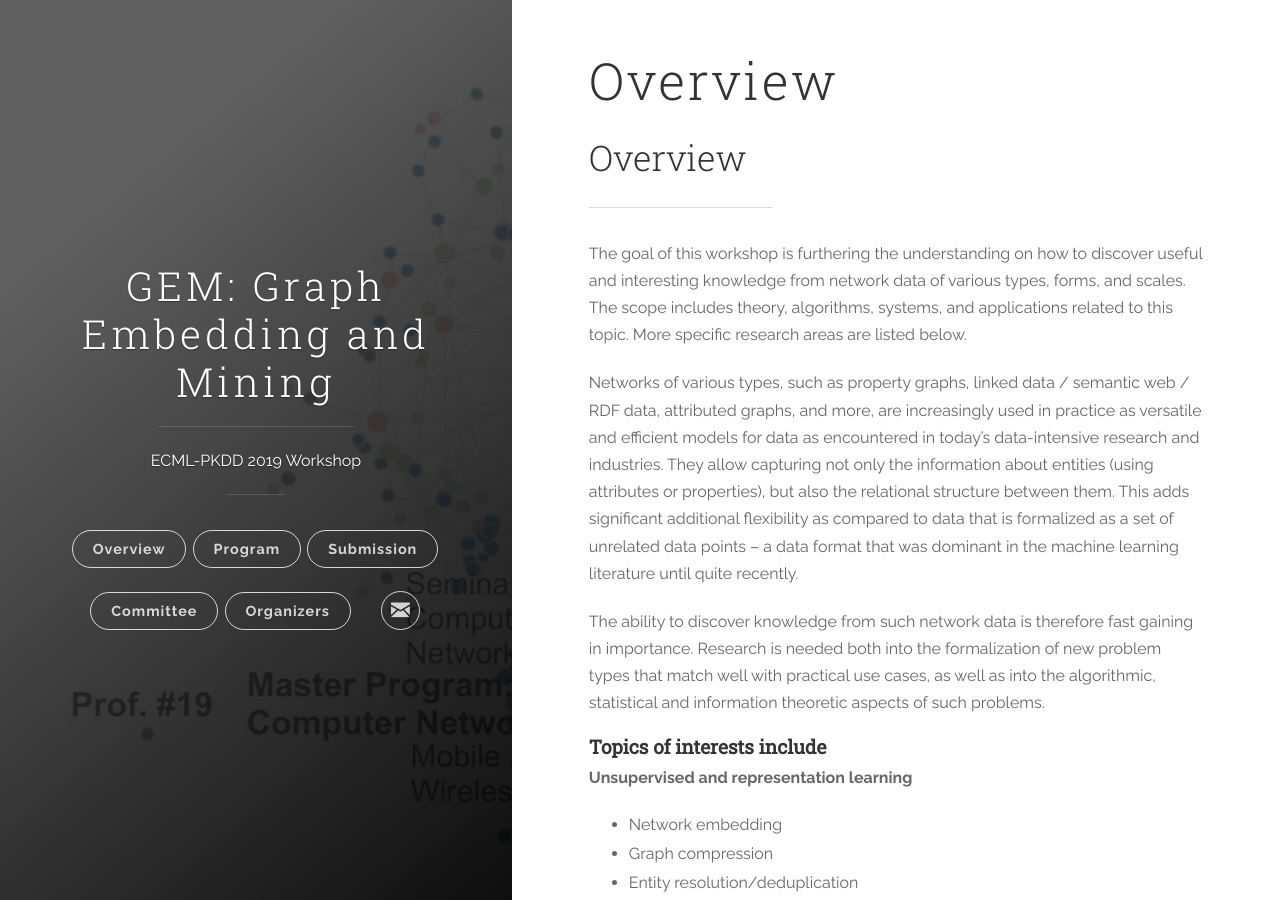
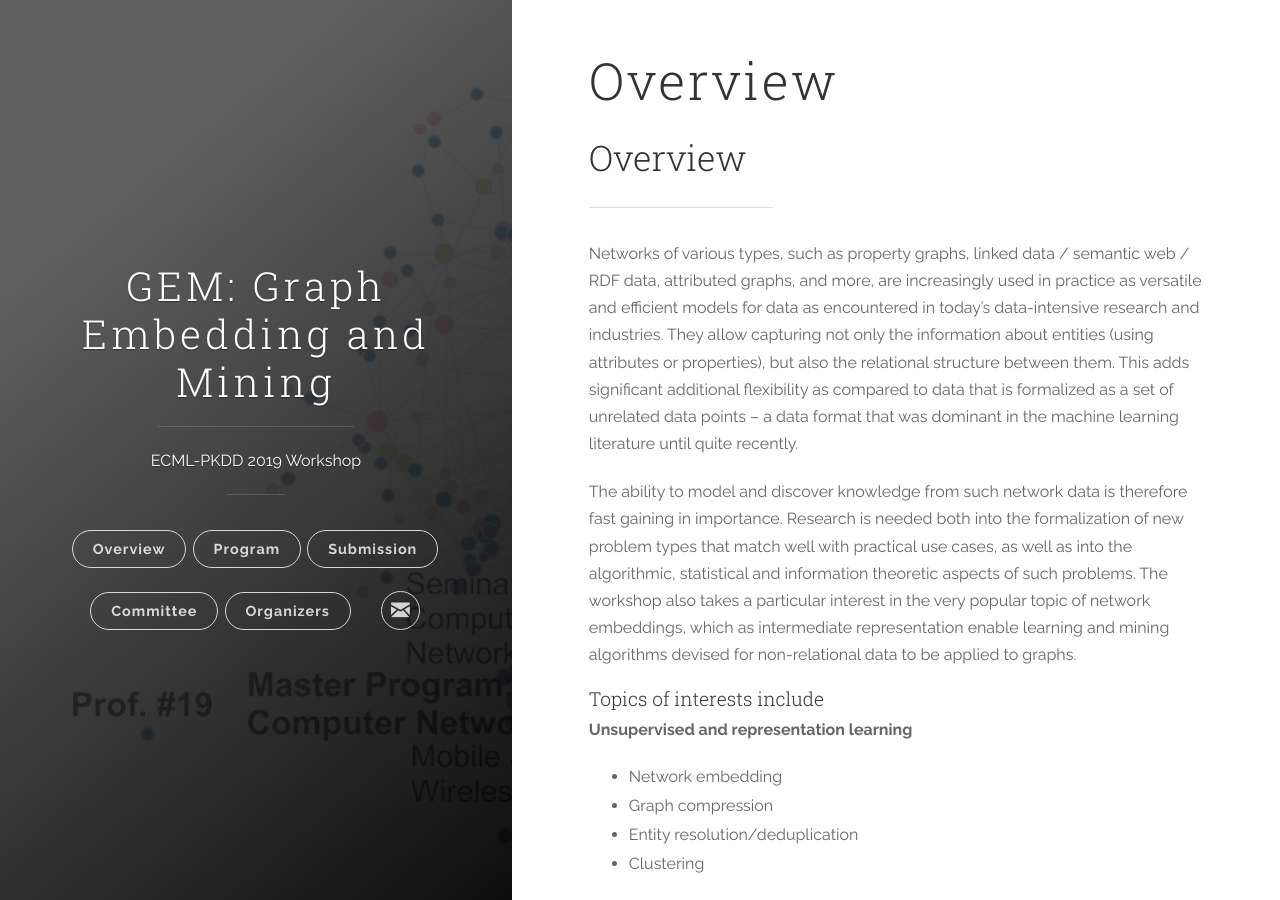
Before and after one commit to gem-ecmlpkdd/gem-ecmlpkdd.github.io, a Jekyll site: the page built from pages/overview.md, in a window 1280 px wide and 900 px high. Built offline with Jekyll 4.4.1, drawn with Linux system fonts in a browser that asks for light colours; our own code applies the rules of GitHub Pages for plain Markdown files.

Commit message:
Update overview.md

```diff
--- a/pages/overview.md
+++ b/pages/overview.md
@@ -5,13 +5,11 @@
 
 ## Overview
 ---
-The goal of this workshop is furthering the understanding on how to discover useful and interesting knowledge from network data of various types, forms, and scales. The scope includes theory, algorithms, systems, and applications related to this topic. More specific research areas are listed below.
-
 Networks of various types, such as property graphs, linked data / semantic web / RDF data, attributed graphs, and more, are increasingly used in practice as versatile and efficient models for data as encountered in today’s data-intensive research and industries. They allow capturing not only the information about entities (using attributes or properties), but also the relational structure between them. This adds significant additional flexibility as compared to data that is formalized as a set of unrelated data points -- a data format that was dominant in the machine learning literature until quite recently.
 
-The ability to discover knowledge from such network data is therefore fast gaining in importance. Research is needed both into the formalization of new problem types that match well with practical use cases, as well as into the algorithmic, statistical and information theoretic aspects of such problems.
+The ability to model and discover knowledge from such network data is therefore fast gaining in importance. Research is needed both into the formalization of new problem types that match well with practical use cases, as well as into the algorithmic, statistical and information theoretic aspects of such problems. The workshop also takes a particular interest in the very popular topic of network embeddings, which as intermediate representation enable learning and mining algorithms devised for non-relational data to be applied to graphs.
 
-#### **Topics of interests include**
+#### Topics of interests include
 
 **Unsupervised and representation learning**
 - Network embedding
```
